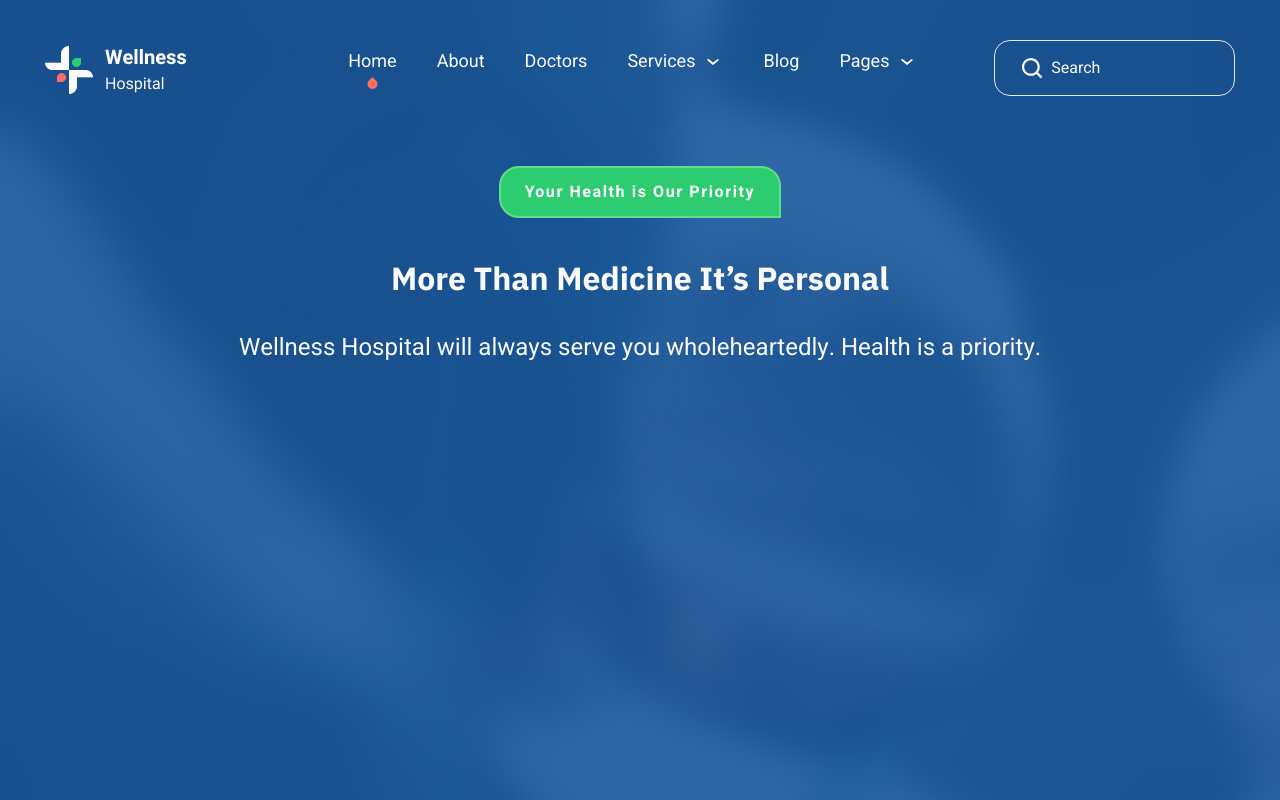
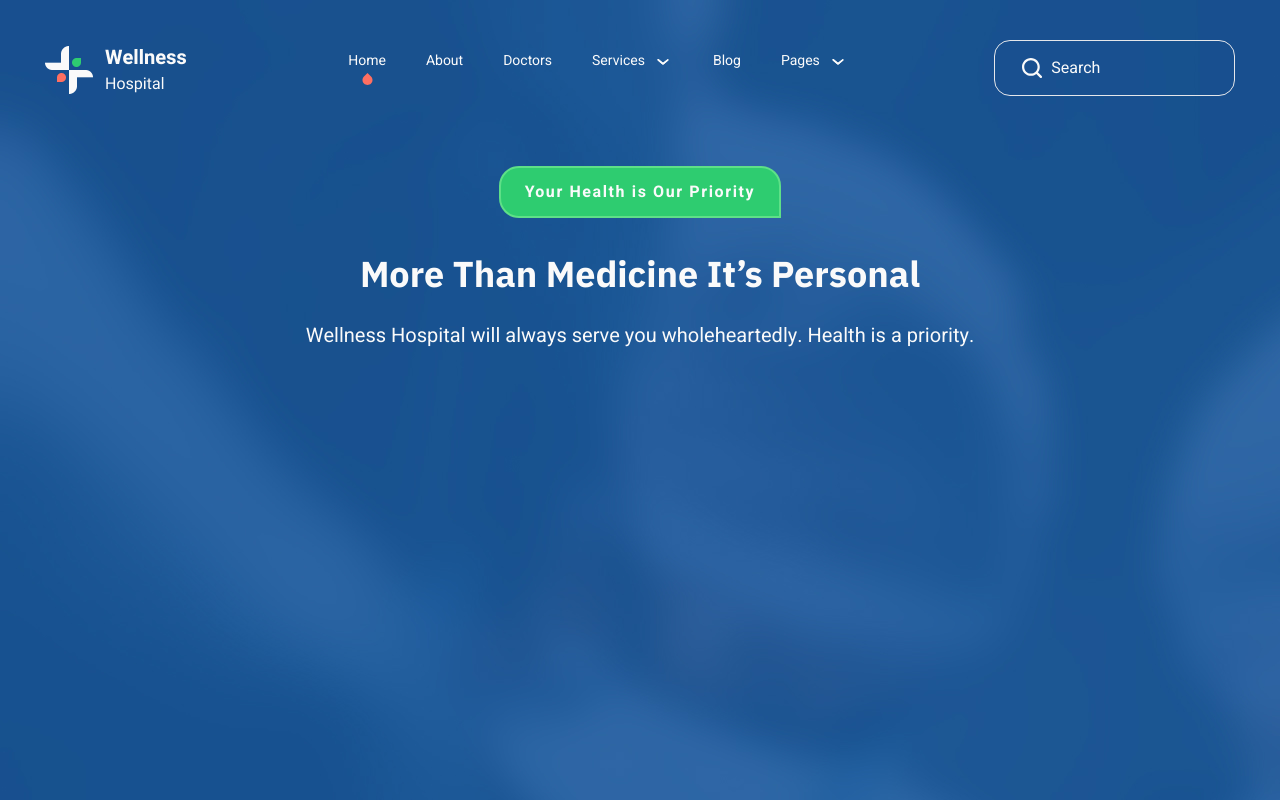
Before and after one commit to Aashman15/wellness-hospital, a React (Vite) app: page / in a window 1280 px wide. Shown: the top 800 px of the page. Built offline with nearby package versions, Linux system fonts and the light colour scheme.

Commit message:
reconfigured fontsize in tailwind config

```diff
--- a/tailwind.config.js
+++ b/tailwind.config.js
@@ -2,22 +2,13 @@
 export default {
   content: ['./index.html', './src/**/*.{js,ts,jsx,tsx}'],
   theme: {
-    fontSize: {
-      xs: '14px',
-      sm: '18px',
-      base: '16px',
-      lg: '20px',
-      xl: '24px',
-      '2xl': '28px',
-      '3xl': '30px',
-      '4xl': '32px',
-      '5xl': '36px',
-      '6xl': '40px',
-      '7xl': '48px',
-      '8xl': '64px',
-      '9xl': '72px',
-    },
     extend: {
+      fontSize: {
+        '28px': '28px',
+        '32px': '32px',
+        '40px': '40px',
+        '64px': '64px',
+      },
       fontFamily: {
         heebo: ['Heebo', 'sans-serif'],
         ibm: ['"IBM Plex Sans"', 'sans-serif'],
```
